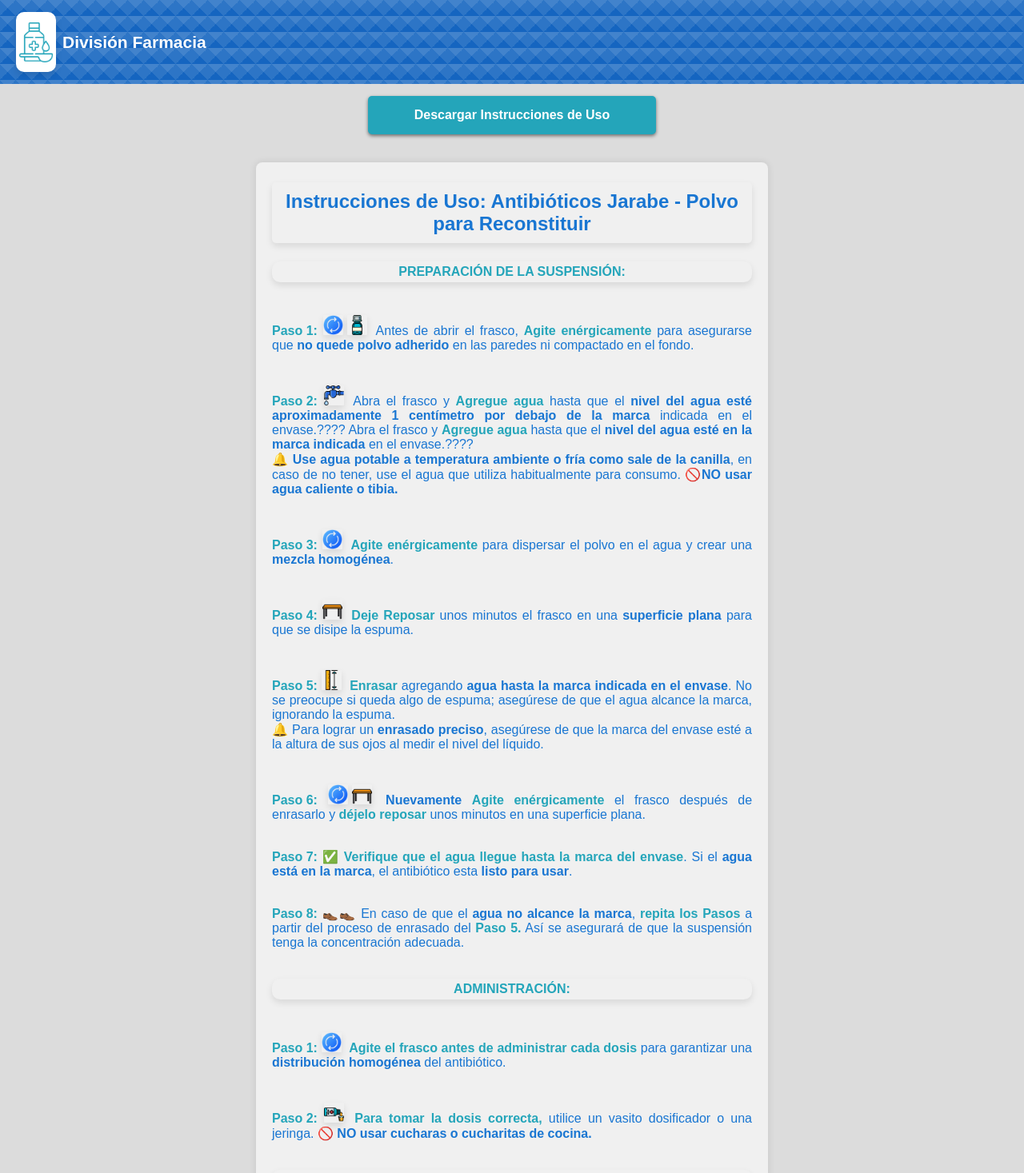
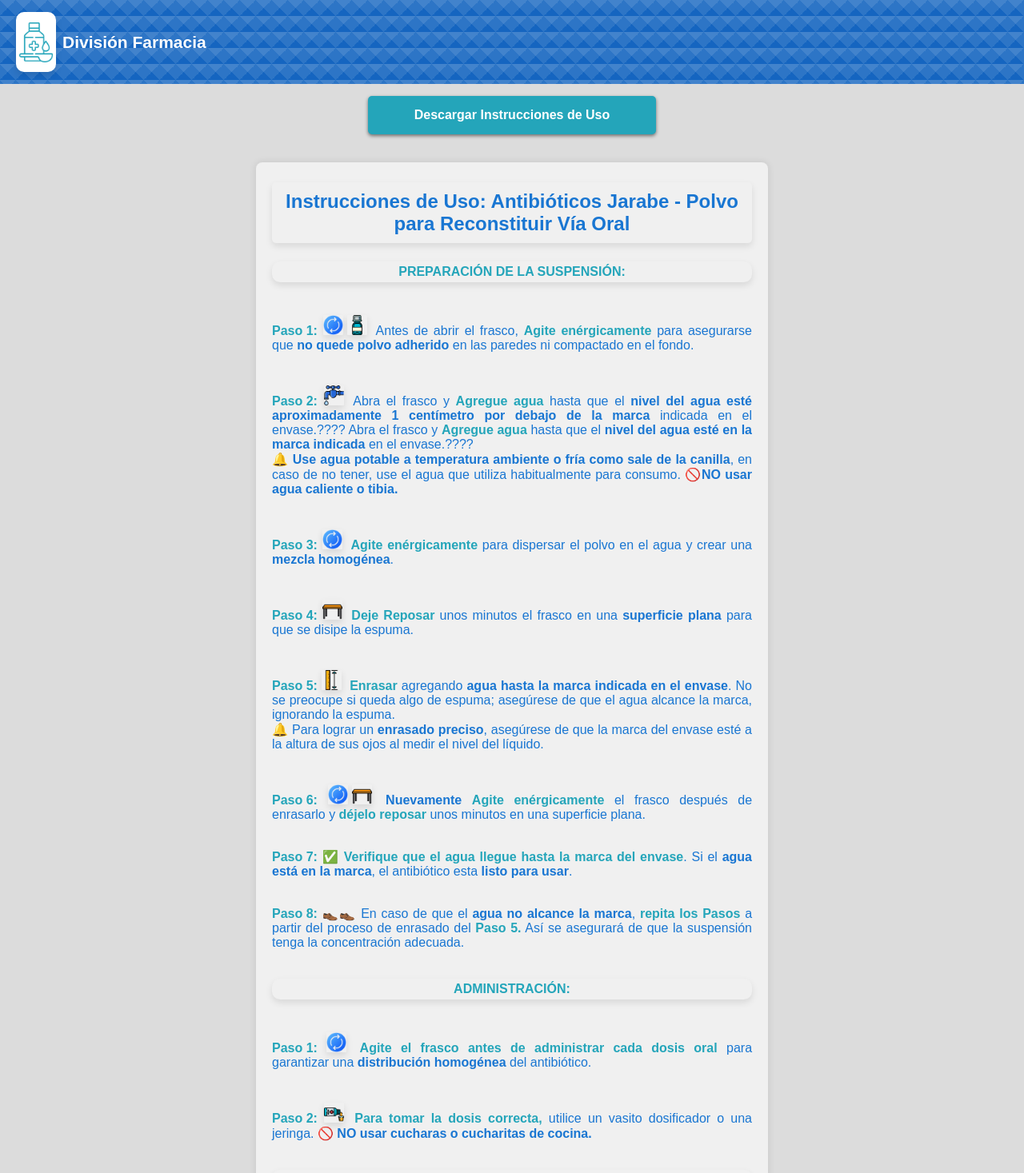
Before and after one commit to MartuV/instrucciones-uso, a React (Create React App) app: page /instrucciones-uso/jarabes in a window 1280 px wide. Shown: the top 1467 px of the page at 80% size. Built offline with nearby package versions, Linux system fonts and the light colour scheme.

Commit message:
se aclaro via oral en jarabes

```diff
--- a/src/componentes/Jarabes.js
+++ b/src/componentes/Jarabes.js
@@ -30,7 +30,7 @@ function Jarabes() {
             </div>
 
             <div id="container-instrucciones" className="instrucciones">
-                <h2 id="titulo-instrucciones">Instrucciones de Uso: Antibióticos Jarabe - Polvo para Reconstituir</h2>
+                <h2 id="titulo-instrucciones">Instrucciones de Uso: Antibióticos Jarabe - Polvo para Reconstituir Vía Oral</h2>
                 <div className="instructions-content">
                     <br/>
                     <p id="titulo-pasos"><strong>PREPARACIÓN DE LA SUSPENSIÓN: </strong>
@@ -68,7 +68,7 @@ function Jarabes() {
                     <br/>
 
                     <p id="titulo-pasos"><strong>ADMINISTRACIÓN: </strong> </p>
-                    <p><strong id="aling-izq">Paso 1:</strong> <img src={agitar} alt="agitar" className="instruction-icon" /> <strong>Agite el frasco antes de administrar cada dosis</strong> para garantizar una <strong id="azul">distribución homogénea</strong> del antibiótico.
+                    <p><strong id="aling-izq">Paso 1:</strong> <img src={agitar} alt="agitar" className="instruction-icon" /> <strong>Agite el frasco antes de administrar cada dosis oral</strong> para garantizar una <strong id="azul">distribución homogénea</strong> del antibiótico.
                     </p>
 
                     <p><strong id="aling-izq">Paso 2:</strong> <img src={dosificar} alt="dosificar" className="instruction-icon" /> <strong>Para tomar la dosis correcta,</strong>  utilice un vasito dosificador o una jeringa. 🚫 <strong id="azul">NO usar cucharas o cucharitas de cocina.</strong>
--- a/src/componentes/MenuQR.js
+++ b/src/componentes/MenuQR.js
@@ -6,7 +6,7 @@ import Tarjeta from './Tarjeta';
 function MenuQR() {
     // Datos de ejemplo de imágenes QR
     const qrImages = [
-        { nombre: 'Instrucciones 1', imagen: 'jarabe.png', grupo: 'Antibióticos Jarabe - Polvo para Reconstituir', medicamentos: 'Amoxicilina - Amoxicilina/Clavulánico - Cefalexina - Claritromicina' },
+        { nombre: 'Instrucciones 1', imagen: 'jarabe.png', grupo: 'Antibióticos Jarabe - Polvo para Reconstituir Vía Oral', medicamentos: 'Amoxicilina - Amoxicilina/Clavulánico - Cefalexina - Claritromicina' },
         { nombre: 'Instrucciones 2', imagen: 'inhalador.png', grupo: 'Aerosoles y Aerocámaras', medicamentos: 'Budesonide - Salbutamol' },
 
     ];
--- a/src/componentes/Tarjeta.js
+++ b/src/componentes/Tarjeta.js
@@ -6,7 +6,7 @@ function Tarjeta({ nombre, grupo, medicamentos, qrImage }) {
     const navigate = useNavigate();
 
     const handleClick = () => {
-        navigate(grupo === 'Antibióticos Jarabe - Polvo para Reconstituir' ? '/jarabes' : '/aerosoles');
+        navigate(grupo === 'Antibióticos Jarabe - Polvo para Reconstituir Vía Oral' ? '/jarabes' : '/aerosoles');
     };
 
     return (
```
